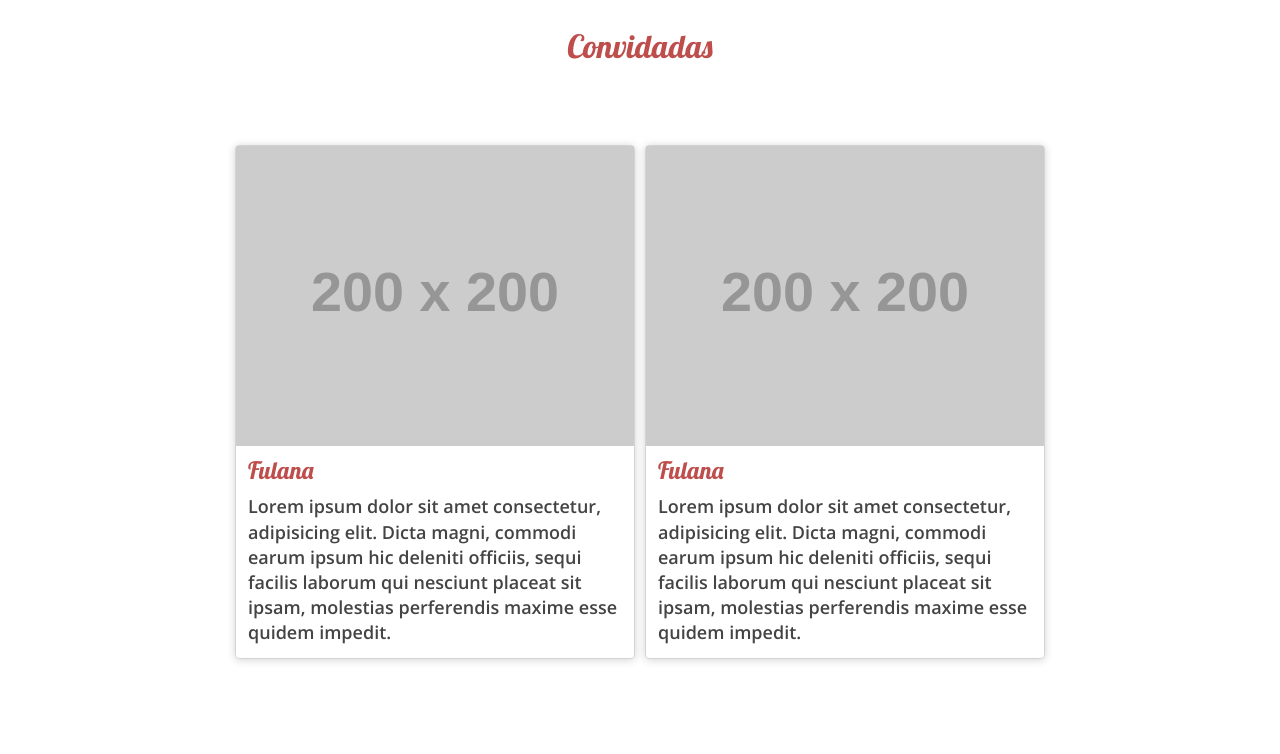
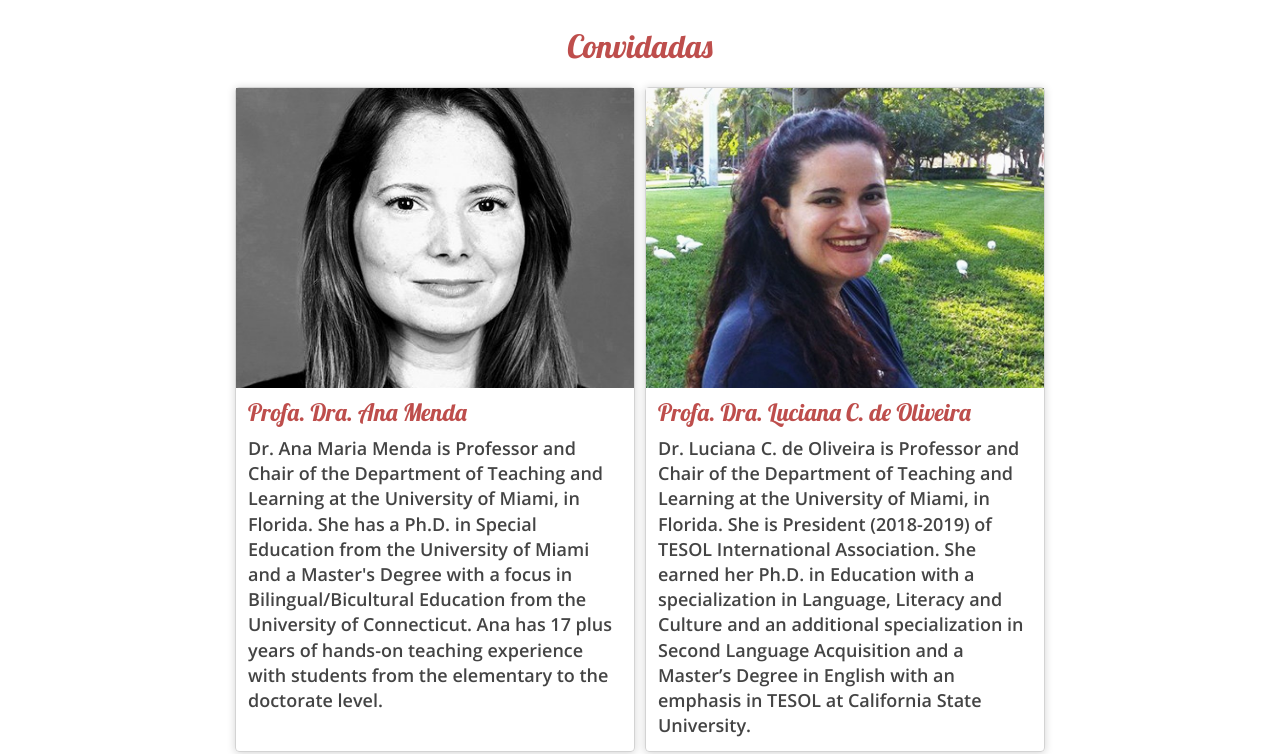
Before and after one commit to OPAI/sfd-2018, a website: page app/index.html in a window 1280 px wide. Shown: the part 1968-2722 px from the top of the page. Drawn offline with nearby package versions, Linux system fonts and the light colour scheme; files that its build step writes are made by us from their sources; placeholder pictures from the web are drawn by us.

Commit message:
General Adjustments and Updates on invited ones

```diff
--- a/app/index.html
+++ b/app/index.html
@@ -81,16 +81,20 @@
         <h1>Convidadas</h1>
 
         <div class="cards">
-            <div class="card">
-                <div class="card-photo" style="background-image: url(http://placehold.it/200x200)"></div>
-                <h2 class="card-title">Fulana</h2>
-                <div class="card-content">Lorem ipsum dolor sit amet consectetur, adipisicing elit. Dicta magni, commodi earum ipsum hic deleniti officiis, sequi facilis laborum qui nesciunt placeat sit ipsam, molestias perferendis maxime esse quidem impedit.</div>
+            <div class="card" style="height: 665px;">
+                <div class="card-photo" style="background-image: url(images/profa-dra-ana-menda.jpg)"></div>
+                <h2 class="card-title">Profa. Dra. Ana Menda</h2>
+                <div class="card-content">
+                    Dr. Ana Maria Menda is Professor and Chair of the Department of Teaching and Learning at the University of Miami, in Florida.  She has a Ph.D. in Special Education from the University of Miami and a Master's Degree with a focus in Bilingual/Bicultural Education from the University of Connecticut. Ana has 17 plus years of hands-on teaching experience with students from the elementary to the doctorate level.
+                </div>
             </div>
 
-            <div class="card">
-                <div class="card-photo" style="background-image: url(http://placehold.it/200x200)"></div>
-                <h2 class="card-title">Fulana</h2>
-                <div class="card-content">Lorem ipsum dolor sit amet consectetur, adipisicing elit. Dicta magni, commodi earum ipsum hic deleniti officiis, sequi facilis laborum qui nesciunt placeat sit ipsam, molestias perferendis maxime esse quidem impedit.</div>
+            <div class="card" style="height: 665px;">
+                <div class="card-photo" style="background-image: url(images/profa-dra-luciana-de-oliveira.jpg)"></div>
+                <h2 class="card-title">Profa. Dra. Luciana C. de Oliveira</h2>
+                <div class="card-content">
+                    Dr. Luciana C. de Oliveira is Professor and Chair of the Department of Teaching and Learning at the University of Miami, in Florida. She is President (2018-2019) of TESOL International Association. She earned her Ph.D. in Education with a specialization in Language, Literacy and Culture and an additional specialization in Second Language Acquisition and a Master’s Degree in English with an emphasis in TESOL at California State University.
+                </div>
             </div>
         </div>
     </section>
```
Also changed, not shown: app/images/profa-dra-ana-menda.jpg (added), app/images/profa-dra-luciana-de-oliveira.jpg (added), app/images/salvador-background-4.jpg.
